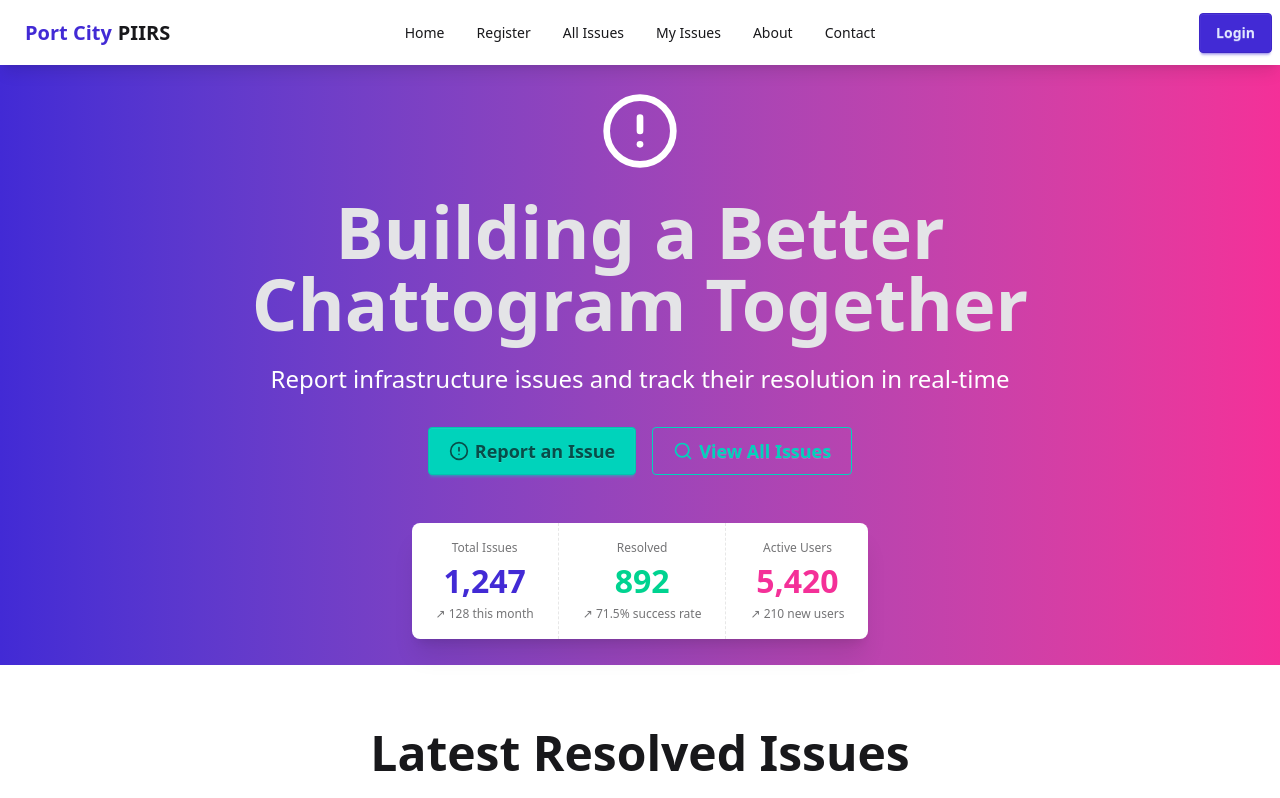
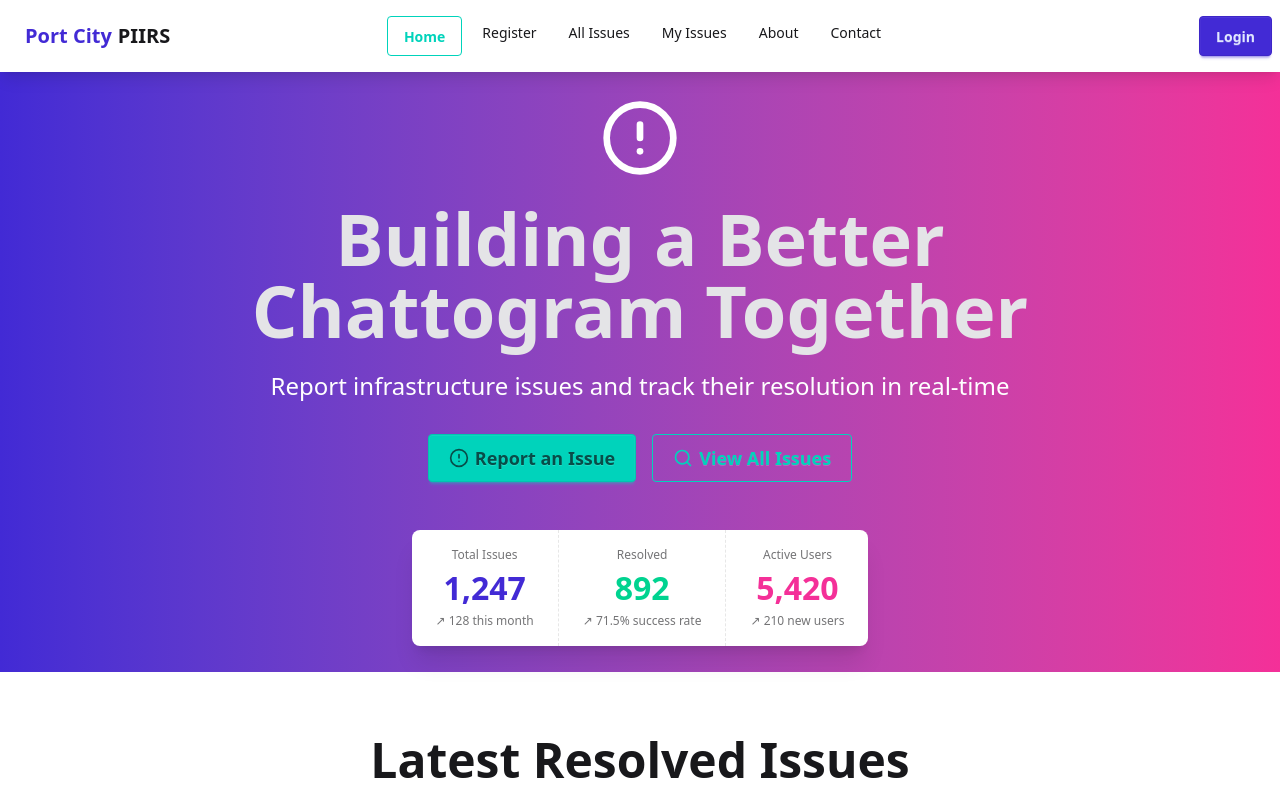
Before and after one commit to efthi/ph12_piirs_a11_client, a React (Vite) app: page / in a window 1280 px wide. Shown: the top 798 px of the page. Built offline with nearby package versions, Linux system fonts and the light colour scheme; no server answers.

Commit message:
Add: className={({isActive}).... in NavMenu

```diff
--- a/src/Components/shared/Navbar.jsx
+++ b/src/Components/shared/Navbar.jsx
@@ -64,12 +64,13 @@ const Navbar = () => {
       {/* Desktop Menu */}
       <div className="navbar-center hidden lg:flex">
         <ul className="menu menu-horizontal px-1 gap-2">
-          <li><NavLink to="/">Home</NavLink></li>
-          <li>{user ? (<NavLink to="/dashboard">Dashboard</NavLink>) : (<NavLink to="/register">Register</NavLink>)}</li>
-          <li><NavLink to="/all-issues">All Issues</NavLink></li>
-          <li><NavLink to="/dashboard/my-issues">My Issues</NavLink></li>
-          <li><NavLink to="/about">About</NavLink></li>
-          <li><NavLink to="/contact">Contact</NavLink></li>
+          <li><NavLink to="/" className={({isActive})=> isActive ? "btn btn-outline btn-accent" : ""}>Home</NavLink></li>
+          <li>{user ? (<NavLink to="/dashboard" className={({isActive})=> isActive ? "btn btn-outline btn-accent" : ""}>Dashboard</NavLink>) :
+          (<NavLink to="/register" className={({isActive})=> isActive ? "btn btn-outline btn-accent" : ""}>Register</NavLink>)}</li>
+          <li><NavLink to="/all-issues" className={({isActive})=> isActive ? "btn btn-outline btn-accent" : ""}>All Issues</NavLink></li>
+          <li><NavLink to="/dashboard/my-issues" className={({isActive})=> isActive ? "btn btn-outline btn-accent" : ""} >My Issues</NavLink></li>
+          <li><NavLink to="/about" className={({isActive})=> isActive ? "btn btn-outline btn-accent" : ""}>About</NavLink></li>
+          <li><NavLink to="/contact" className={({isActive})=> isActive ? "btn btn-outline btn-accent" : ""}>Contact</NavLink></li>
         </ul>
       </div>
 
```
